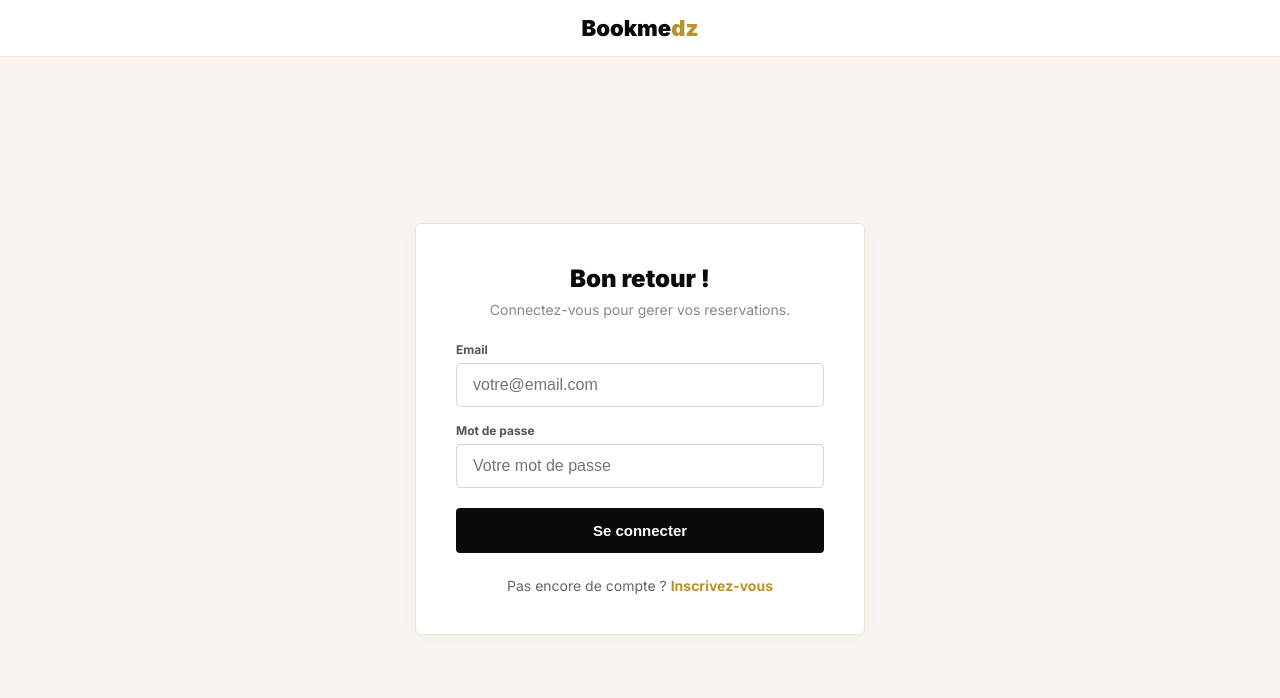
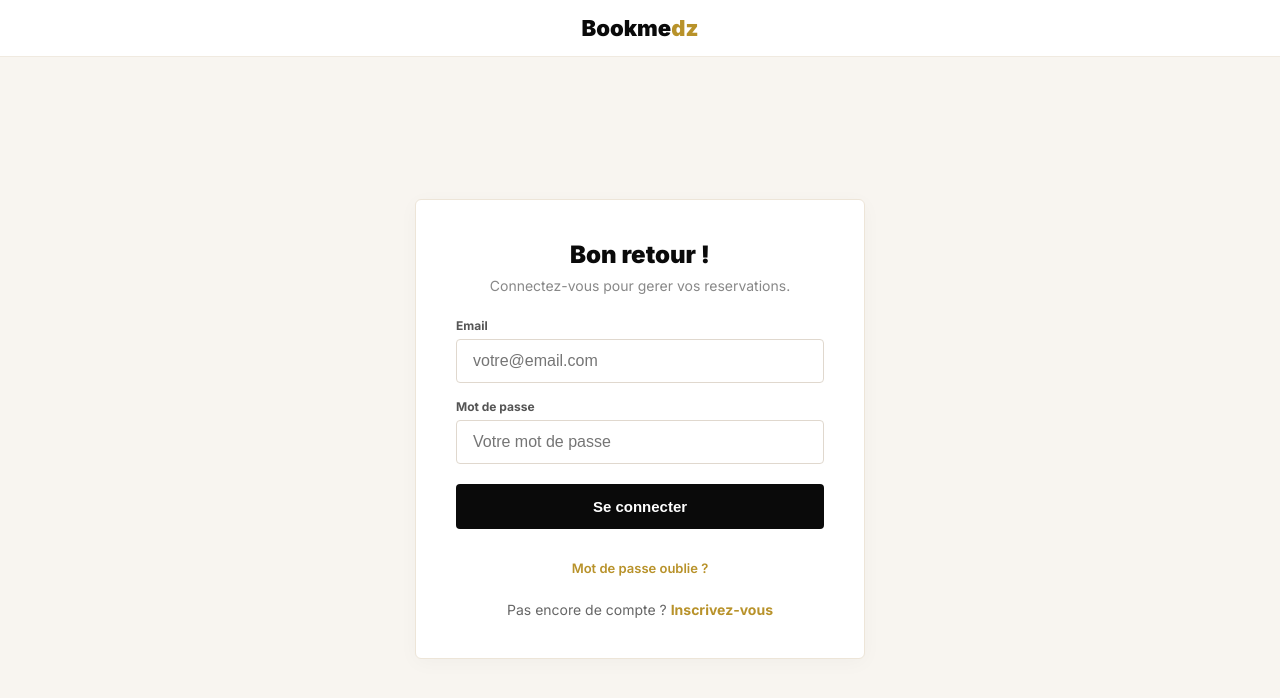
Before and after one commit to DorianNoam/Bookme, a Next.js app: page /login in a window 1280 px wide. Shown: the top 698 px of the page. Built offline with nearby package versions, Linux system fonts and the light colour scheme.

Commit message:
Update page.tsx

```diff
--- a/src/app/login/page.tsx
+++ b/src/app/login/page.tsx
@@ -182,6 +182,12 @@ function LoginContent() {
             >
               {loading ? 'Connexion...' : 'Se connecter'}
             </button>
+
+            <div style={{ textAlign: 'center', marginTop: 12 }}>
+              <Link href="/forgot-password?type=client" style={{ color: OR, fontSize: 13, fontWeight: 600, textDecoration: 'none' }}>
+                Mot de passe oublie ?
+              </Link>
+            </div>
           </form>
 
           <div style={{ textAlign: 'center', marginTop: 24, fontSize: 14, color: '#666' }}>
```
